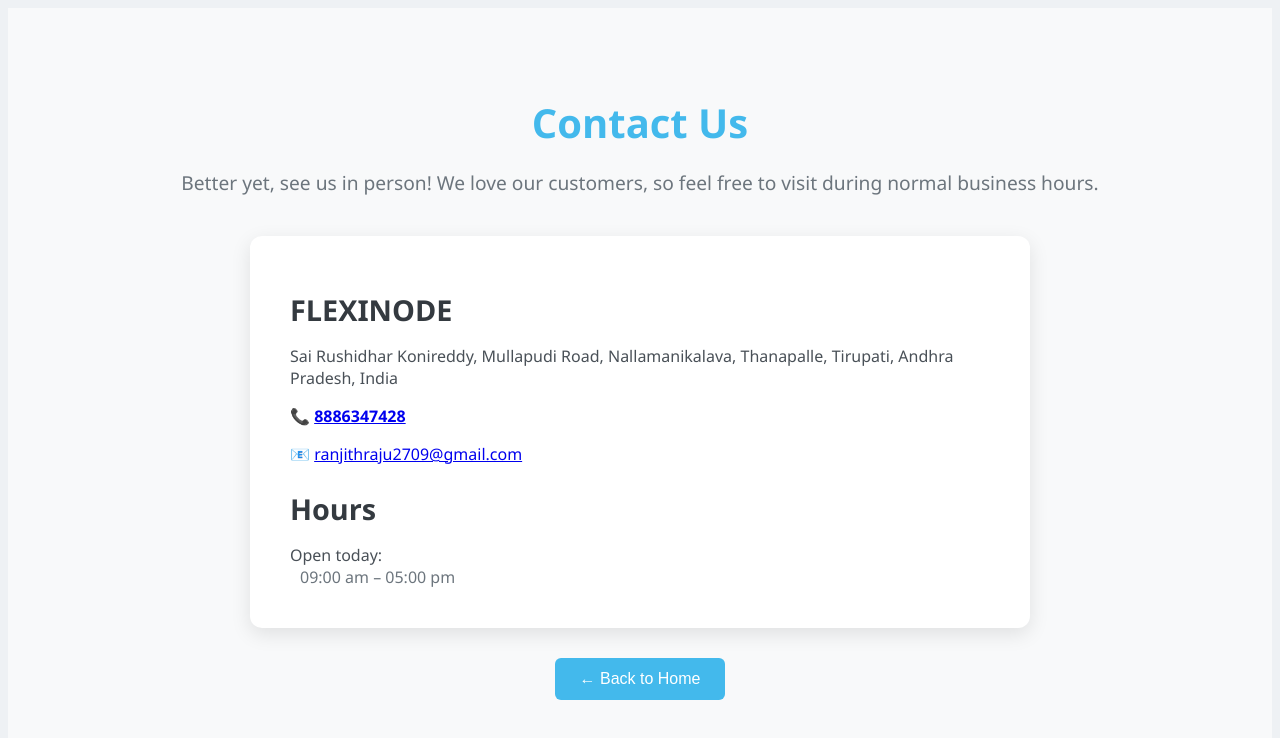
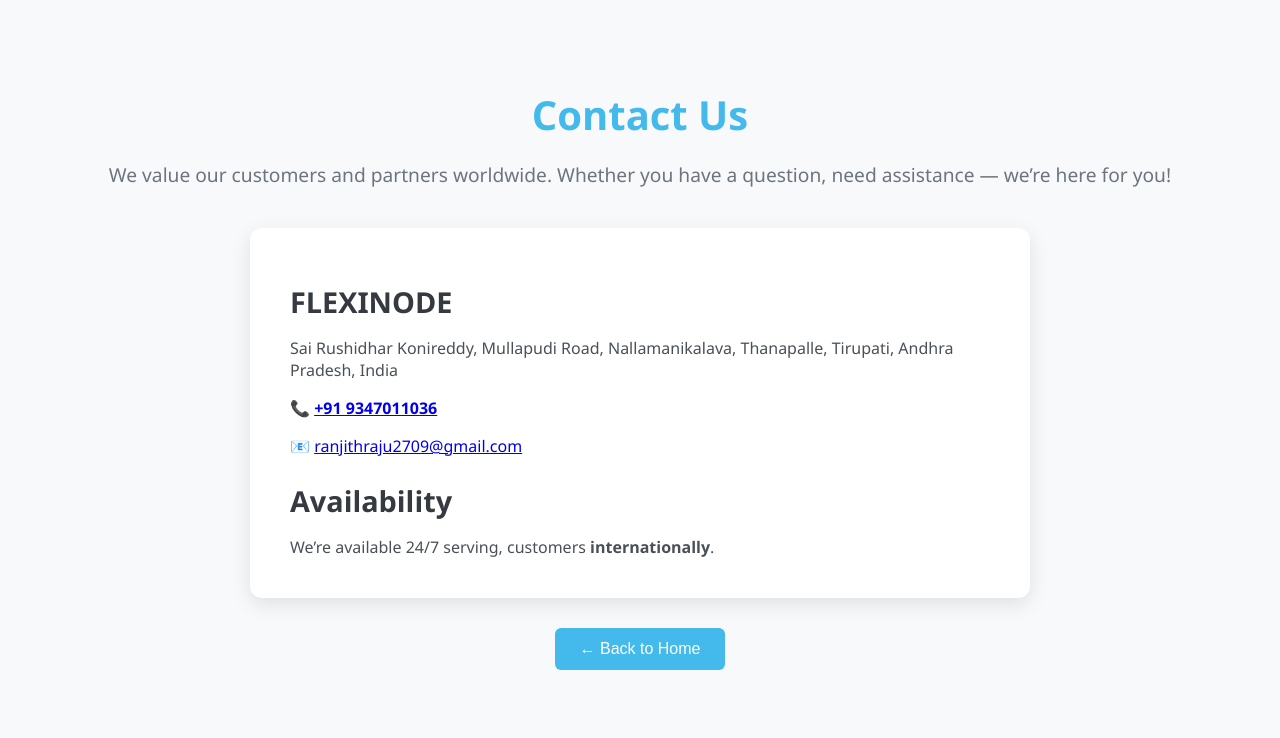
Before and after one commit to Ranjith2709/DataBase_Frontend, a React (Create React App) app: page /contact in a window 1280 px wide. Shown: the top 738 px of the page. Built offline with nearby package versions, Linux system fonts and the light colour scheme; no server answers.

Commit message:
latest 211

```diff
--- a/src/ContactPage.js
+++ b/src/ContactPage.js
@@ -9,25 +9,41 @@
     <div className="contact-container">
       <div className="contact-header">
         <h1>Contact Us</h1>
-        <p>Better yet, see us in person! We love our customers, so feel free to visit during normal business hours.</p>
+        <p>
+          We value our customers and partners worldwide. Whether you have a
+          question, need assistance — we’re here for
+          you!
+        </p>
       </div>
 
       <div className="contact-card">
         <h2>FLEXINODE</h2>
         <p className="address">
-          Sai Rushidhar Konireddy, Mullapudi Road, Nallamanikalava, Thanapalle, Tirupati, Andhra Pradesh, India
+          Sai Rushidhar Konireddy, Mullapudi Road, Nallamanikalava, Thanapalle,
+          Tirupati, Andhra Pradesh, India
         </p>
 
-        <p className="phone">📞 <a href="tel:8886347428">8886347428</a></p>
+        <p className="phone">
+          📞 <a href="tel:8886347428">+91 9347011036</a>
+        </p>
 
         <p className="email">
-          📧 <a href="mailto:ranjithraju2709@gmail.com" target="_blank" rel="noopener noreferrer">
-            ranjithraju2709@gmail.com
-          </a>
+          📧{" "}
+        <a
+  href="https://mail.google.com/mail/?view=cm&fs=1&to=ranjithraju2709@gmail.com"
+  target="_blank"
+  rel="noopener noreferrer"
+>
+  ranjithraju2709@gmail.com
+</a>
+
         </p>
 
-        <h2>Hours</h2>
-        <p>Open today: <span className="hours-info">09:00 am – 05:00 pm</span></p>
+        <h2>Availability</h2>
+        <p>
+          We’re available 24/7 serving,
+          customers <strong>internationally</strong>.
+        </p>
       </div>
 
       {/* Back button at the bottom */}
--- a/src/GoogleAuth.js
+++ b/src/GoogleAuth.js
@@ -1,18 +1,26 @@
 import React, { useEffect, useState } from "react";
 import { auth, googleProvider } from "./firebase";
-import { useNavigate } from "react-router-dom"; // ✅ Add this
+import { useNavigate } from "react-router-dom";
 import "./GoogleAuth.css";
 import bgImage from "./assets/coverl.jpg";
 
 const GoogleAuth = () => {
   const [user, setUser] = useState(null);
-  const navigate = useNavigate(); // ✅ hook for navigation
+  const navigate = useNavigate();
 
   useEffect(() => {
     const unsubscribe = auth.onAuthStateChanged((person) => {
       setUser(person || null);
     });
     return () => unsubscribe();
+  }, []);
+
+  // ✅ Disable scroll ONLY on this page
+  useEffect(() => {
+    document.body.classList.add("no-scroll");
+    return () => {
+      document.body.classList.remove("no-scroll");
+    };
   }, []);
 
   // ✅ Send user data to backend dynamically
@@ -46,7 +54,7 @@
   const signOut = async () => {
     try {
       await auth.signOut();
-      setUser(null); // Reset user state
+      setUser(null);
     } catch (err) {
       console.error(err);
     }
@@ -57,15 +65,13 @@
       className="auth-container"
       style={{
         backgroundImage: `url(${bgImage})`,
-    backgroundSize: "100% auto",   // width = 100%, height = auto (don’t stretch)
-    backgroundPosition: "left top", // start from left
+        backgroundSize: "100% auto",
+        backgroundPosition: "left top",
         backgroundRepeat: "no-repeat",
         height: "100vh",
         width: "100vw"
       }}
     >
-
-
       <div className="auth-card">
         {user ? (
           <>
--- a/src/Home.css
+++ b/src/Home.css
@@ -6,6 +6,22 @@
   flex-direction: column;
   padding-top: 80px; /* This is the correct way to add space below the fixed header */
 }
+
+
+body {
+  margin: 0;
+  padding: 0;
+  font-family: Arial, sans-serif;
+  background-color: #f9f9f9;
+  color: #333;
+}
+
+/* Disable scrolling when applied */
+.no-scroll {
+  overflow: hidden;
+  height: 100vh;
+}
+
 
 .home-content {
   flex: 1;
```
Lines whose indentation alone changed are shown as unchanged.
